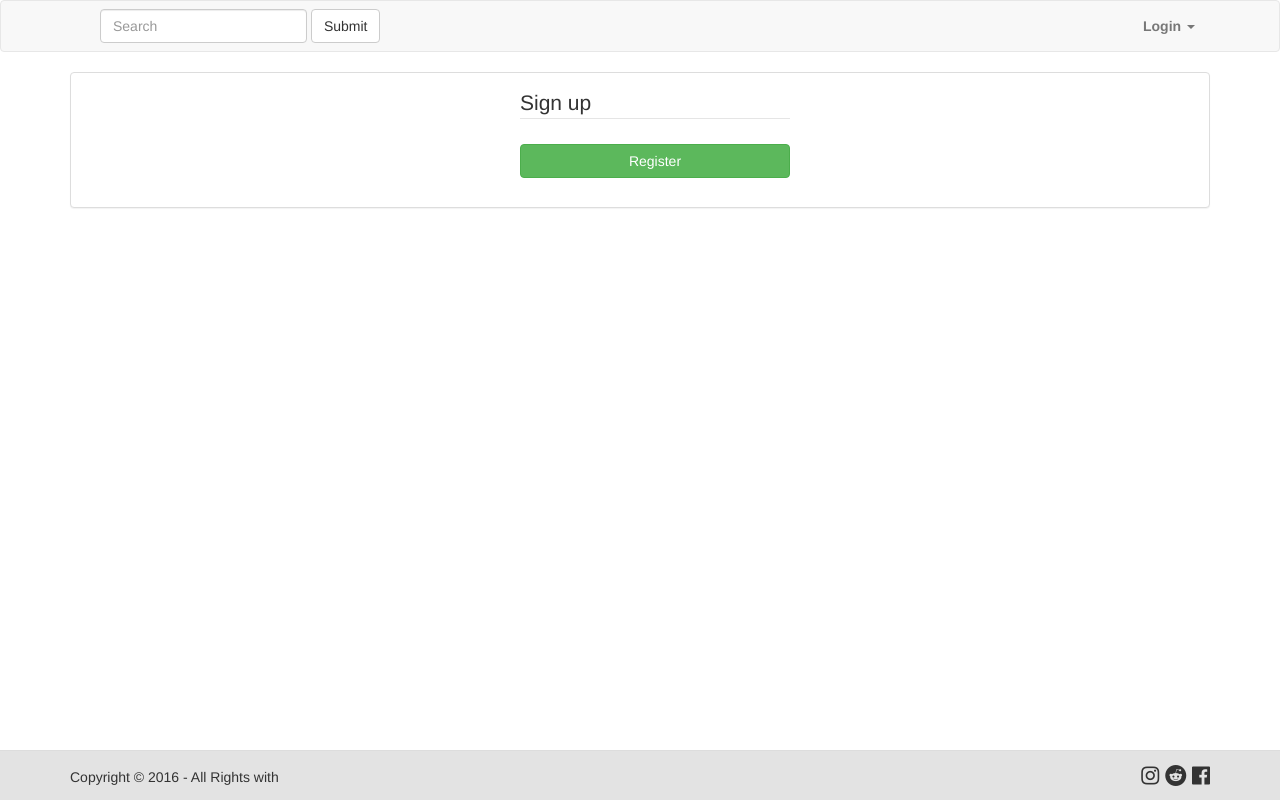
After one commit to yasotnik/django-blog, a Django app: template djblog/blogpost/templates/blogpost/profile_form.html in a window 1280 px wide. The commit adds this page. Run offline with Django 3.2, Linux system fonts and the light colour scheme; the template is opened without the code that fills it, so the values that code supplies are empty; some libraries are stand-ins or nearby versions.

```diff
--- a/djblog/blogpost/static/blogpost/css/style.css
+++ b/djblog/blogpost/static/blogpost/css/style.css
@@ -1,4 +1,3 @@
-
 html {
   position: relative;
   min-height: 100%;
@@ -16,13 +15,13 @@ body {
 .post .title a{
     margin-left: 5px;
 }
-/*.post .heading {*/
-    /*line-height: 100px*/
-/*}*/
-/*.post .author{*/
-    /*float: right;*/
-    /*line-height: 100px;*/
-/*}*/
+.post .heading {
+    line-height: 30px
+}
+.post .author{
+    float: right;
+    line-height: 30px;
+}
 .post .author a{
     margin-left: 5px;
 }
@@ -53,6 +52,40 @@ body {
   background-color: #f5f5f5;
 }
 
+/*Registration style*/
+
+.registration-input input{
+    background-color:#ffffff;
+    border:1px solid #cccccc;
+    -webkit-box-shadow:inset 0 1px 1px rgba(0, 0, 0, 0.075);
+    -moz-box-shadow:inset 0 1px 1px rgba(0, 0, 0, 0.075);
+    box-shadow:inset 0 1px 1px rgba(0, 0, 0, 0.075);
+    -webkit-transition:border linear .2s, box-shadow linear .2s;
+    -moz-transition:border linear .2s, box-shadow linear .2s;
+    -o-transition:border linear .2s, box-shadow linear .2s;
+    transition:border linear .2s, box-shadow linear .2s;
+    padding: 4px 6px;
+    font-size: 14px;
+    line-height: 20px;
+    color: #555555;
+    border-radius: 4px;
+    width:270px;
+    height: 30px;
+}
+
+.registration-button {
+    margin-top: 25px;
+}
+.registration-button button{
+        min-width: 270px;
+}
+.registration-panel {
+    margin: 0 auto;
+    width: 270px;
+}
+#legend {
+    width: 270px;
+}
 /*Footer style*/
 
 .footer-bottom {
--- a/djblog/blogpost/templates/blogpost/base.html
+++ b/djblog/blogpost/templates/blogpost/base.html
@@ -10,7 +10,6 @@
 <link href="https://cdnjs.cloudflare.com/ajax/libs/font-awesome/4.7.0/css/font-awesome.css" rel="stylesheet">
 {# Display django.contrib.messages as Bootstrap alerts #}
 {% bootstrap_messages %}
-
 <title>{{ blog.title }} - {{ blog.description }}</title>
 <!-- header nav -->
 <nav class="navbar navbar-default ">
@@ -66,7 +65,7 @@
 											<div class="help-block text-right"><a href="#">Forget the password ?</a></div>
 										</div>
 										<div class="form-group">
-                                 <button type="submit" class="btn btn-primary btn-block">Sign in</button>
+											<button type="submit" class="btn btn-success btn-block">Sign in</button>
 										</div>
 									</form>
 								</div>
--- a/djblog/blogpost/templates/blogpost/form-template.html
+++ b/djblog/blogpost/templates/blogpost/form-template.html
@@ -1,11 +1,10 @@
 {% for field in form %}
-    <div class="add-form">
-        <div class="form-group">
-            <div class="col-sm-offset-2 col-sm-10">
-                <span class="text-danger small">{{ field.errors }}</span>
-            </div>
-            <label class="control-label col-sm-2">{{ field.label_tag }}</label>
-            <div class="col-sm-10">{{ field }}</div>
-        </div>
-    </div>
+<div class="control-group">
+	<!-- Username -->
+	<span class="text-danger small">{{ field.errors }}</span>
+	<label class="control-label"  > {{ field.label_tag }} </label>
+	<div class="controls registration-input">
+		{{ field }}
+	</div>
+</div>
 {% endfor %}
--- a/djblog/blogpost/templates/blogpost/index.html
+++ b/djblog/blogpost/templates/blogpost/index.html
@@ -15,7 +15,8 @@
 						{{ post.title }}
 						<small class="title"><span class="glyphicon glyphicon-tag"></span><a
 							href="#">{{ post.category }}</a></small>
-                        <small class="author"><span class="glyphicon glyphicon-user"></span><a href="#">User</a></small>
+						<small class="author pull-right"><span class="glyphicon glyphicon-user"></span><a
+							href="#">User</a></small>
 					</h3>
 				</div>
 			</div>
@@ -35,7 +36,5 @@
 		<h3>No posts yet.</h3>
 		{% endfor %}
 	</div>
-
 </div>
-
 {% endblock content %}
--- /dev/null
+++ b/djblog/blogpost/templates/blogpost/profile_form.html
@@ -0,0 +1,25 @@
+{% extends "blogpost/base.html" %}
+{% block content %}
+<div class="container">
+
+	<div class="panel panel-default">
+        <div class="panel-body registration-panel">
+			<div id="legend">
+				<legend class="">Sign up</legend>
+			</div>
+			<form class="form-horizontal" action="" method="post"
+				enctype="multipart/form-data">
+				{%  csrf_token %}
+				{% include 'blogpost/form-template.html' %}
+				<div class="control-group">
+					<!-- Button -->
+					<div class="controls registration-button">
+						<button class="btn btn-success">Register</button>
+					</div>
+				</div>
+			</form>
+		</div>
+	</div>
+
+</div>
+{% endblock content %}
--- a/djblog/blogpost/url.py
+++ b/djblog/blogpost/url.py
@@ -21,4 +21,7 @@ urlpatterns = [
     # Logout
     url(r'^logout_user/$', views.LogoutView.as_view(), name='logout_user'),
 
+    # Profile settings
+    url(r'^profile/(?P<username>[^\.]+)/$', views.ProfileUpdate.as_view(), name='profile'),
+
 ]
--- a/djblog/djblog/settings.py
+++ b/djblog/djblog/settings.py
@@ -107,8 +107,8 @@ WSGI_APPLICATION = 'djblog.wsgi.application'
 DATABASES = {
     'default': {
         'ENGINE': 'django.db.backends.postgresql_psycopg2',
-        'NAME': 'djblog_db',
-        'USER': 'djblogadmin',
+        'NAME': 'djangoblog',
+        'USER': 'blogadmin',
         'PASSWORD': DB_PASSWORD,
         'HOST': '127.0.0.1',
         'PORT': '5432',
--- a/requirements.txt
+++ b/requirements.txt
@@ -1,6 +1,9 @@
 appdirs==1.4.0
 Django==1.10.5
+django-bootstrap3==8.1.0
+olefile==0.44
 packaging==16.8
+Pillow==4.0.0
 psycopg2==2.6.2
 pyparsing==2.1.10
 selenium==3.0.2
```
Also changed, not shown: djblog/blogpost/forms.py (+7 -0 lines), djblog/blogpost/models.py (+35 -1 lines), djblog/blogpost/views.py (+8 -2 lines), djblog/blogpost/admin.py (line endings or trailing spaces), djblog/blogpost/migrations/__init__.py (deleted), 1 other file. Lines whose indentation alone changed are shown as unchanged.
